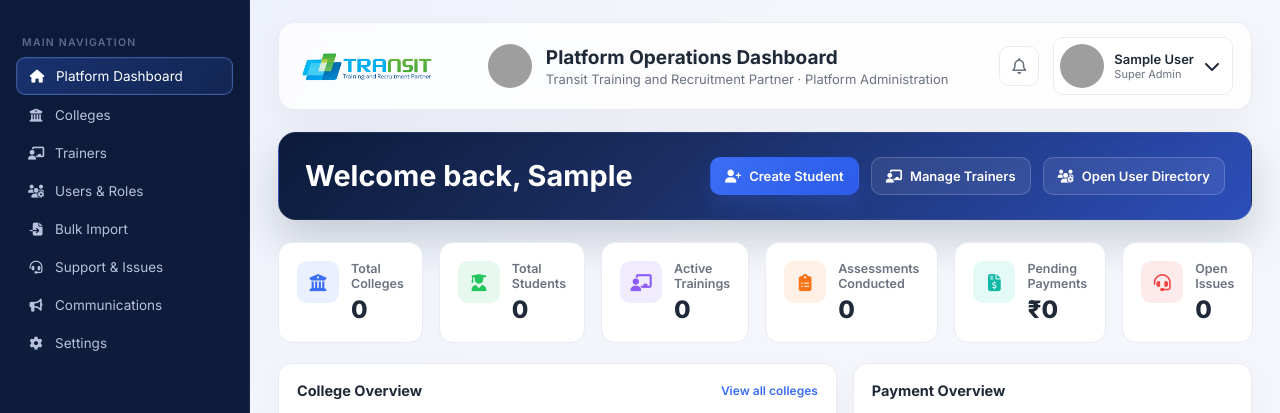
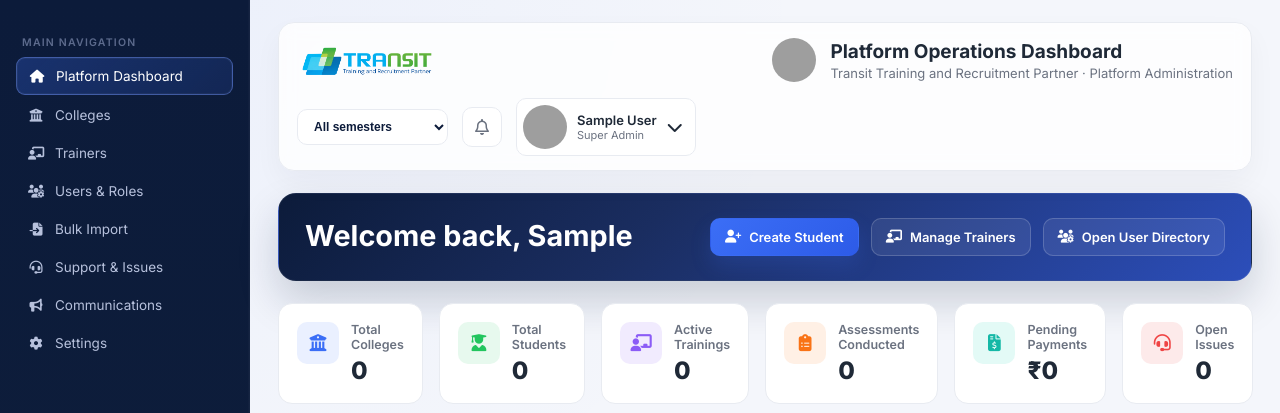
Before and after one commit to Nikhil3537/transit-nexus, a Django app: page /admin-dashboard/ in a window 1280 px wide. Shown: the top 413 px of the page. Run offline with Django 5.2, Linux system fonts and the light colour scheme; the visitor is signed in with stand-in values (Sample User, id 1); data comes from the database, SQL or seed files in the repository; data that the repository does not hold is empty; grey boxes are pictures that could not be loaded.

Commit message:
Move semester selection to dashboards

```diff
--- a/dashboard/static/dashboard/css/style.css
+++ b/dashboard/static/dashboard/css/style.css
@@ -273,6 +273,7 @@ a { text-decoration: none; color: inherit; }
 .college-section-nav a:hover { background: var(--blue-light); }
 
 .topbar-actions { display: flex; align-items: center; gap: 14px; }
+.semester-filter select { min-width: 150px; padding: 9px 30px 9px 12px; border: 1px solid var(--border); border-radius: 10px; background: #fff; color: var(--navy); font-size: 12px; font-weight: 600; }
 .semester-pill {
   display: flex; align-items: center; gap: 10px;
   background: #fff; border: 1px solid var(--border);
--- a/dashboard/templates/dashboard/_topbar.html
+++ b/dashboard/templates/dashboard/_topbar.html
@@ -12,7 +12,7 @@
     <div class="semester-pill">
       <i class="fa-solid fa-calendar"></i>
       <div>
-        <span class="pill-label">{{ profile.semester_label }}</span>
+        <span class="pill-label">{{ display_semester_label }}</span>
         <span class="pill-value">{{ profile.semester_range }}</span>
       </div>
       <i class="fa-solid fa-chevron-down"></i>
--- a/portal/templates/portal/_topbar.html
+++ b/portal/templates/portal/_topbar.html
@@ -9,6 +9,15 @@
     </div>
   </div>
   <div class="topbar-actions">
+    {% if semester_options %}
+    <form method="get" class="semester-filter">
+      <label class="sr-only" for="dashboardSemester">Semester</label>
+      <select id="dashboardSemester" name="semester" onchange="this.form.submit()" aria-label="Select semester">
+        {% if user_role_label == 'Super Admin' %}<option value="">All semesters</option>{% endif %}
+        {% for semester in semester_options %}<option value="{{ semester }}" {% if selected_semester == semester %}selected{% endif %}>{{ semester }}</option>{% endfor %}
+      </select>
+    </form>
+    {% endif %}
     <div class="icon-btn"><i class="fa-regular fa-bell"></i></div>
     <div class="user-chip">
       <img class="avatar-sm" src="https://ui-avatars.com/api/?name={{ profile.user.first_name }}+{{ profile.user.last_name }}&background=16274d&color=fff" alt="avatar">
--- a/portal/views.py
+++ b/portal/views.py
@@ -224,6 +224,7 @@ def home_view(request):
 @platform_admin_required
 def admin_dashboard(request):
     profile, _ = AdminProfile.objects.get_or_create(user=request.user)
+    selected_semester = request.GET.get("semester", "").strip()
 
     partner_by_name = {college.name.casefold(): college for college in PartnerCollege.objects.all()}
     colleges = []
@@ -234,7 +235,7 @@ def admin_dashboard(request):
         colleges.append({
             "profile": college,
             "name": college.college_name,
-            "students_count": _college_unique_student_count(college),
+            "students_count": _college_unique_student_count(college, semester_scope=selected_semester),
             "active_programs": college.programs.filter(status="active").count(),
             "pending_payment": partner.pending_payment if partner else 0,
             "status": partner.status if partner else "active",
@@ -299,6 +300,8 @@ def admin_dashboard(request):
         "trainer_roster": trainer_rows,
         "top_programs": top_programs,
         "syllabus_updates": syllabus_updates,
+        "semester_options": _semester_options(),
+        "selected_semester": selected_semester,
     }
     return render(request, "portal/admin_dashboard.html", context)
 
@@ -355,6 +358,22 @@ def _semester_sort_key(label):
     if normalized == "even semester":
         return (1, 2)
     return (2, normalized)
+
+
+def _semester_options():
+    options = {f"Semester {number}" for number in range(1, 9)}
+    options.update({"Odd Semester", "Even Semester"})
+    options.update(value.strip() for value in CollegeProfile.objects.values_list("semester_label", flat=True) if value and value.strip() and value.strip() != "Current Semester")
+    return sorted(options, key=str.casefold)
+
+
+def _semester_matches(value, selected, college_semester=""):
+    if not selected:
+        return True
+    effective = (value or "").strip()
+    if not effective or effective.casefold() == "current semester":
+        effective = (college_semester or "").strip()
+    return effective.casefold() == selected.casefold()
 
 
 def _department_code_for_name(name):
@@ -410,7 +429,7 @@ def _college_student_accounts(profile, department_scope=""):
     return unique_accounts
 
 
-def _college_unique_student_count(profile, department_scope=""):
+def _college_unique_student_count(profile, department_scope="", semester_scope=""):
     """Count one student per college/department identity across all data sources."""
     keys = set()
     accounts = profile.student_accounts.select_related("user")
@@ -422,13 +441,19 @@ def _college_unique_student_count(profile, department_scope=""):
         records = records.filter(department__iexact=department_scope)
 
     for student in accounts:
+        if not _semester_matches(student.semester_label, semester_scope, profile.semester_label):
+            continue
         keys.add(_student_identity_key(
             student.user.get_full_name() or student.user.username,
             student.department,
         ))
     for student in manual_students:
+        if semester_scope and not _semester_matches("", semester_scope, profile.semester_label):
+            continue
         keys.add(_student_identity_key(student.name, student.department))
     for record in records:
+        if semester_scope and not _semester_matches("", semester_scope, profile.semester_label):
+            continue
         keys.add(_student_identity_key(record.name, record.department))
     return len(keys)
 
@@ -461,11 +486,12 @@ def _unmatched_admin_student_records(profile):
     return unmatched
 
 
-def _department_summary_rows(profile):
+def _department_summary_rows(profile, semester_scope=""):
     summary = {}
     admin_records_by_name = _admin_student_records_by_name(profile)
 
-    for department in profile.departments.all():
+    include_college_defaults = not semester_scope or _semester_matches(profile.semester_label, semester_scope, profile.semester_label)
+    for department in (profile.departments.all() if include_college_defaults else []):
         department_name = _canonical_department_name(department.name or department.code)
         if not department_name:
             continue
@@ -505,6 +531,8 @@ def _department_summary_rows(profile):
 
     live_student_keys = set()
     for student in profile.student_accounts.all():
+        if not _semester_matches(student.semester_label, semester_scope, profile.semester_label):
+            continue
         student_name = (student.user.get_full_name() or student.user.username).strip().casefold()
         matching_records = admin_records_by_name.get(student_name, [])
         matching_record = matching_records.pop(0) if matching_records else None
@@ -533,6 +561,8 @@ def _department_summary_rows(profile):
     unmatched_admin_keys = set()
     for records in admin_records_by_name.values():
         for record in records:
+            if semester_scope and not _semester_matches("", semester_scope, profile.semester_label):
+                continue
             department_name = _canonical_department_name(record.department) or "Unassigned"
             student_key = _student_identity_key(record.name, department_name)
             if student_key in live_student_keys or student_key in unmatched_admin_keys:
@@ -544,6 +574,8 @@ def _department_summary_rows(profile):
 
     manual_student_keys = set()
     for student in profile.students.all().order_by("name", "pk"):
+        if semester_scope and not _semester_matches("", semester_scope, profile.semester_label):
+            continue
         department_name = _canonical_department_name(student.department)
         if not department_name:
             continue
@@ -558,6 +590,8 @@ def _department_summary_rows(profile):
         entry["attendance_classes"] += 100
 
     for assessment in profile.assessments.all():
+        if semester_scope and not _semester_matches("", semester_scope, profile.semester_label):
+            continue
         department_name = _canonical_department_name(assessment.department)
         if not department_name:
             continue
@@ -597,12 +631,13 @@ def _department_summary_rows(profile):
 @college_account_required
 def college_dashboard(request):
     profile = _college_workspace(request)
-    departments = _department_summary_rows(profile)
+    selected_semester = request.GET.get("semester", "").strip() or profile.semester_label
+    departments = _department_summary_rows(profile, selected_semester)
     department_scope = _college_department_scope(request)
     if department_scope:
         departments = [d for d in departments if _canonical_department_name(d.name) == department_scope]
 
-    tracked_students = _college_unique_student_count(profile, department_scope)
+    tracked_students = _college_unique_student_count(profile, department_scope, selected_semester)
     total_students = tracked_students or sum(d.total_students for d in departments)
     if departments:
         avg_performance = round(sum(float(d.avg_performance) * d.total_students for d in departments) / total_students, 1) if total_students else 0
@@ -642,7 +677,7 @@ def college_dashboard(request):
     context = {
         "profile": profile,
         "page_title": f"{profile.college_name} — Dashboard",
-        "page_subtitle": f"Academic Year: {profile.academic_year}",
+        "page_subtitle": f"Academic Year: {profile.academic_year} · {selected_semester}",
         "user_role_label": _college_role_label(request),
         **_nav_context(COLLEGE_NAV, "Dashboard", "TRANSIT NEXUS", "LEARN · ASSESS · GROW"),
         "departments": departments,
@@ -656,6 +691,8 @@ def college_dashboard(request):
         "trend_json": trend_json,
         "top_departments": top_departments,
         "quick_reports": quick_reports,
+        "semester_options": _semester_options(),
+        "selected_semester": selected_semester,
     }
     return render(request, "portal/college_dashboard.html", context)
 
```
Also changed, not shown: dashboard/templates/dashboard/login.html (+0 -8 lines), dashboard/views.py (+7 -27 lines).
